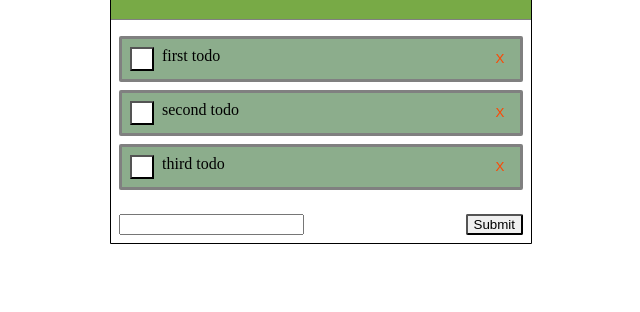
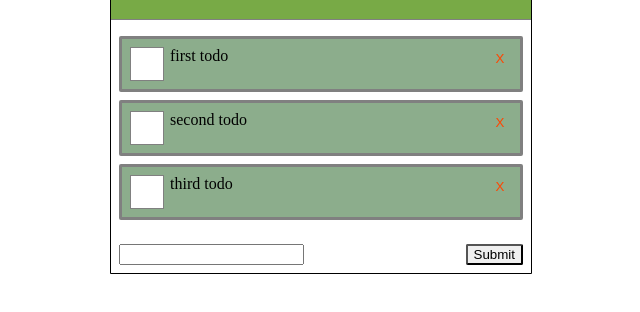
Before and after one commit to starsuit/FAC16-todo-app, a website: page skeleton/index.html in a window 1280 px wide. Shown: the part 222-534 px from the top of the page, without its empty margins (319-959 px from the left). Drawn offline with Linux system fonts and the light colour scheme.

Commit message:
change buttons to checkboxes Relates #33

```diff
--- a/skeleton/dom.js
+++ b/skeleton/dom.js
@@ -17,9 +17,13 @@
     console.log(todo);
     var todoNode = document.createElement("li");
     // you will need to use addEventListener
-      todoNode.classList.add("todo-panel");
+    todoNode.classList.add("todo-panel");
     // add span holding description
+
     let t = document.createTextNode(todo.description);
+    let textSpan = document.createElement("div");
+    textSpan.appendChild(t);
+    textSpan.classList.add("todo-description");
 
     // this adds the delete button
     var deleteButtonNode = document.createElement("button");
@@ -30,15 +34,37 @@
       update(newState);
     });
 
+    // add markTodo button
+    // create inner checkbox input
+    var checkBox = document.createElement("input");
+    checkBox.type = "checkbox";
+    checkBox.id = `checkbox${todo.id}`;
+    checkBox.classList.add("check-box");
+    // create visual checkbox div
+    var checkMarkBox = document.createElement("div");
+    checkMarkBox.classList.add("check-mark-box");
 
-    // add markTodo button
-    var markTodoButtonNode = document.createElement("button");
-      markTodoButtonNode.classList.add("checkbox-unchecked");
+    var checkMarkTick = document.createElement("div");
+    checkMarkTick.classList.add("check-mark-tick");
+    // create surrounding label div
+    var markTodoButtonNode = document.createElement("label");
+
+    markTodoButtonNode.htmlFor = `checkbox${todo.id}`;
+    markTodoButtonNode.classList.add("check-label");
+
+    // append checkbox input, visual checkbox and textspan to label
+
+    markTodoButtonNode.appendChild(checkBox);
+    markTodoButtonNode.appendChild(checkMarkTick);
+    markTodoButtonNode.appendChild(checkMarkBox);
+    markTodoButtonNode.appendChild(textSpan);
+
     if (todo.done) {
-      markTodoButtonNode.classList.add("checkbox-checked");
+      checkBox.checked = true;
     } else {
-      markTodoButtonNode.classList.remove("checkbox-checked");
+      checkBox.checked = false;
     }
+
     // markTodoButtonNode.classList.add("blue");
     // markTodoButtonNode.setAttribute("type", "checkbox");
     markTodoButtonNode.addEventListener("click", function(event) {
@@ -59,7 +85,6 @@
     });
     todoNode.appendChild(markTodoButtonNode);
     // add classes for css
-    todoNode.appendChild(t);
     todoNode.appendChild(deleteButtonNode);
 
     return todoNode;
@@ -86,7 +111,7 @@
   // you do not need to change this function
   var renderState = function(state) {
     var todoListNode = document.createElement("ul");
-      todoListNode.classList.add("todo-panel-container")
+    todoListNode.classList.add("todo-panel-container");
 
     state.forEach(function(todo) {
       todoListNode.appendChild(createTodoNode(todo));
--- a/skeleton/style.css
+++ b/skeleton/style.css
@@ -1,11 +1,10 @@
-
 body {
   margin: 0;
   display: flex;
   justify-content: center;
 }
 
-.button-delete{
+.button-delete {
   background-color: transparent;
   height: 1.5rem;
   width: 1.5rem;
@@ -18,7 +17,6 @@ body {
   border-radius: 2px;
 }
 
-
 .wholecontainer {
   border: 1px solid black;
   border-radius: 5px 5px 0px 0px;
@@ -30,13 +28,13 @@ body {
 
 .wholecontainer-header {
   border-bottom: 1px solid grey;
-  background-color: hsl(90,42%,47%);
+  background-color: hsl(90, 42%, 47%);
   border-radius: 4px 4px 0px 0px;
 }
 
 .header__title {
   text-align: center;
-  color: hsl(0,0%,97%);
+  color: hsl(0, 0%, 97%);
 }
 
 @media only screen and (min-width: 420px) {
@@ -49,16 +47,43 @@ body {
     padding-top: 20vh;
   }
 }
-.checkbox-unchecked {
-  background-color: white;
-  height: 1.5rem;
-  width: 1.5rem;
+
+.check-label {
+  position: relative;
+  display: grid;
+  grid-template-rows: 1fr;
+  grid-template-columns: 2.5rem 1fr;
 }
 
-.checkbox-checked {
-  background-color: rgb(140, 173, 140);
-  height: 1.5rem;
+.check-box {
+  position: absolute;
+  opacity: 0;
+}
+
+.check-mark-box {
+  height: 2rem;
+  width: 2rem;
+  background-color: white;
+  border: 1px solid grey;
+}
+
+.check-mark-tick {
+  opacity: 0;
+  position: absolute;
+  top: 0.5rem;
+  left: 0.25rem;
+  /* content: ""; */
+  /* display: inline-block; */
+  height: 0.6rem;
   width: 1.5rem;
+  border-left: 2px solid grey;
+  border-bottom: 2px solid grey;
+
+  transform: rotate(-45deg);
+}
+
+.check-box:checked + .check-mark-tick {
+  opacity: 1;
 }
 
 .todo-panel {
@@ -69,8 +94,7 @@ body {
   border-radius: 2px;
   display: grid;
   grid-template-rows: 1fr;
-  grid-template-columns: 2rem 1fr 1.5rem;
-  vertical-align: middle;
+  grid-template-columns: 1fr 1.5rem;
 }
 
 .todo-panel-container {
```
